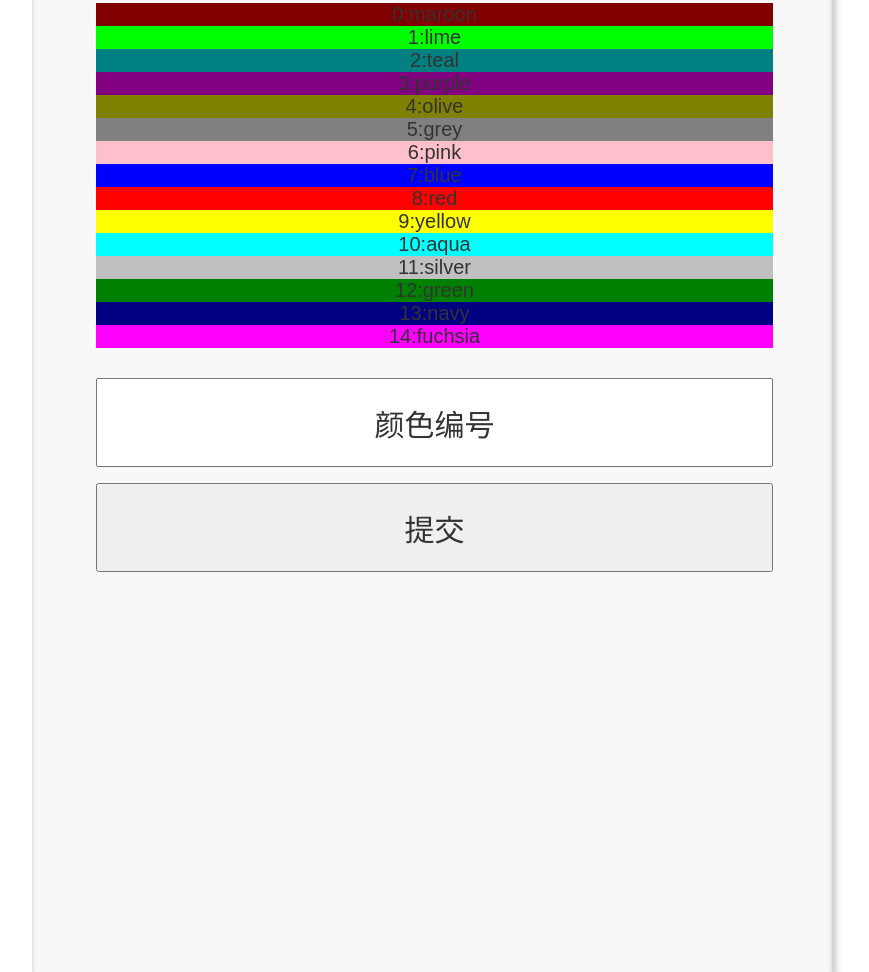
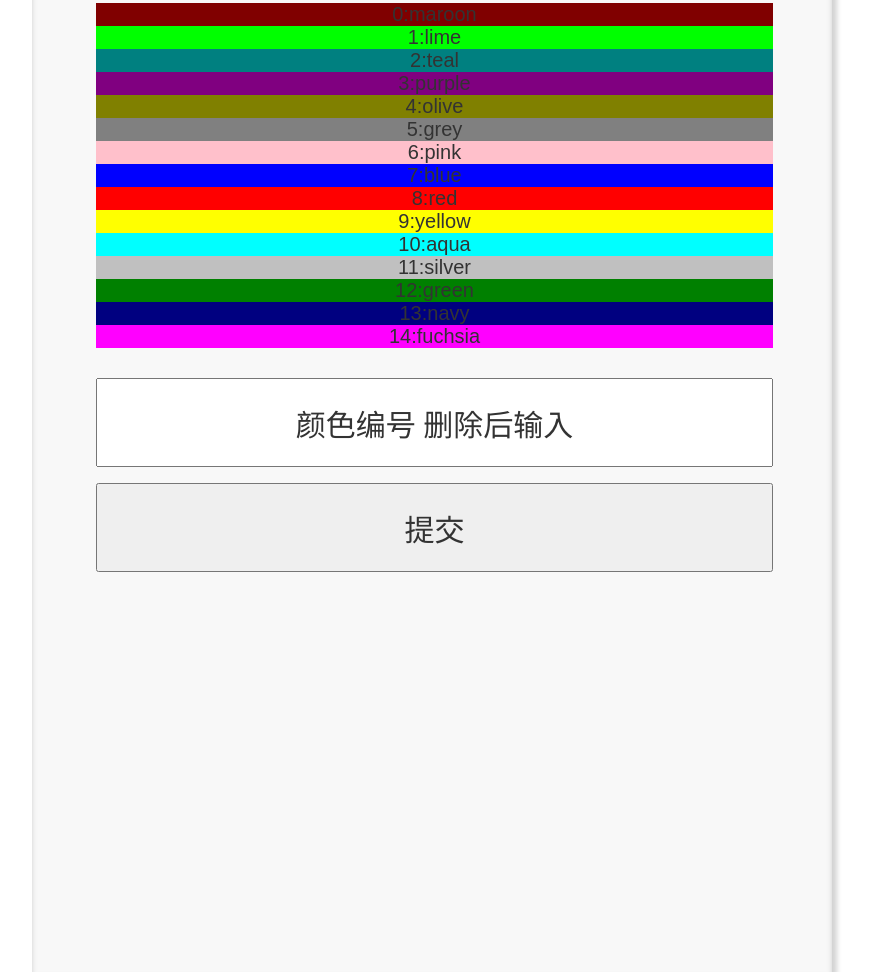
Before and after one commit to rookie2013/old12, a plain HTML site: page pot12/first.html in a window 1280 px wide. Shown: the part 897-1869 px from the top of the page, without its empty margins (42-911 px from the left). Drawn offline with Linux system fonts and the light colour scheme.

Commit message:
Update first.html

```diff
--- a/pot12/first.html
+++ b/pot12/first.html
@@ -1,7 +1,7 @@
 <!DOCTYPE html>
 <html>
   <head>
-    <title>出校码</title>
+    <title>老灶台菜单</title>
     <meta http-equiv="X-UA-Compatible" content="IE=edge"/>
     <meta http-equiv="content-type" content="text/html; charset=utf-8"/>
     <meta name="apple-mobile-web-app-capable" content="yes"/>
@@ -64,7 +64,7 @@
 
 	   <!-- Unnamed (文本框) -->
       <div id="u4" class="ax_default text_field">
-        <input id="u4_input" type="text" value="颜色编号"/>
+        <input id="u4_input" type="text" value="颜色编号 删除后输入"/>
       </div>
 
        <!-- Unnamed (提交按钮) -->
```
